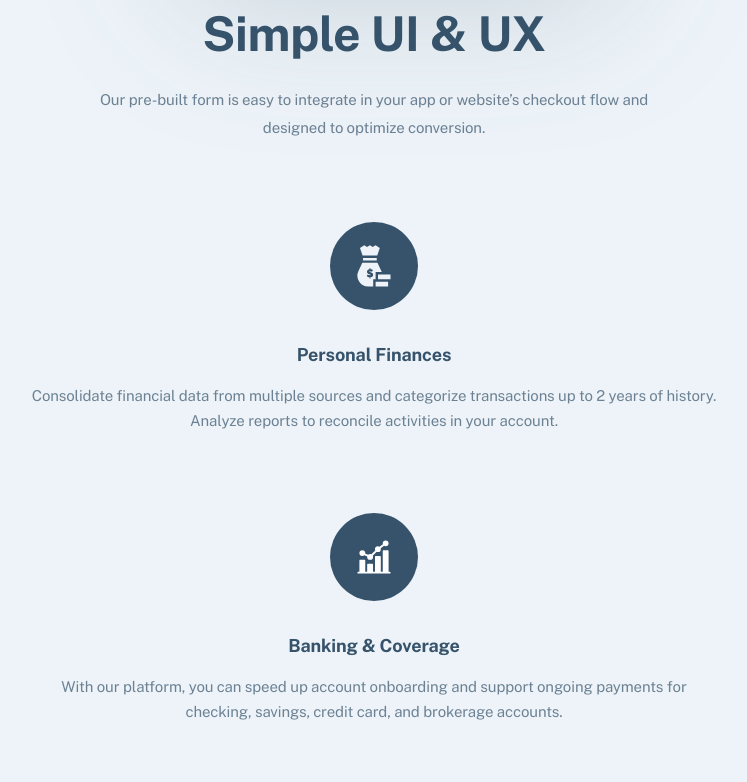
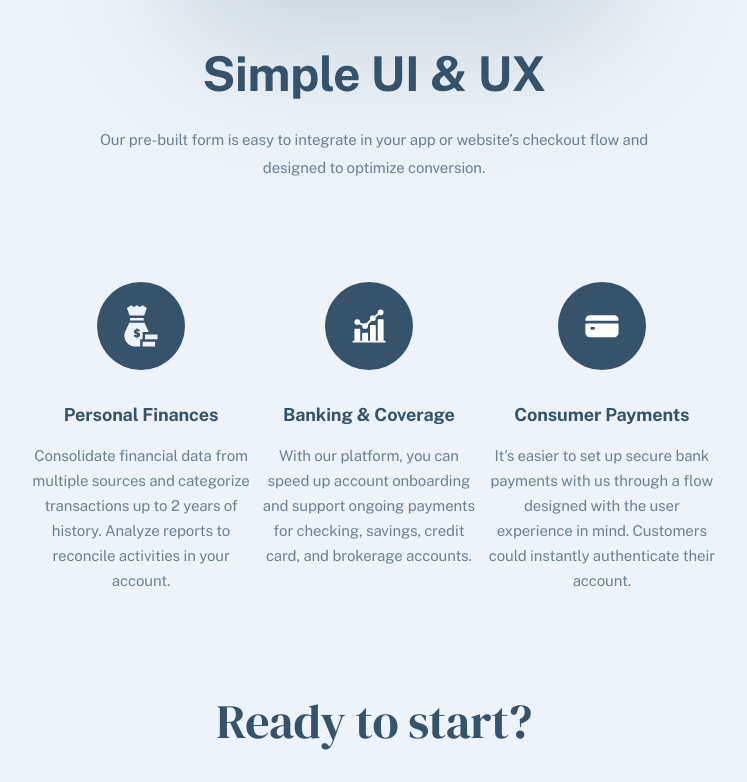
Before and after one commit to HanSeongLee/payapi, a Next.js app: page / in a window 1280 px wide. Shown: the part 2421-3203 px from the top of the page, without its empty margins (266-1013 px from the left). Built offline with nearby package versions, Linux system fonts and the light colour scheme; no server answers.

Commit message:
ADD | Feature section on tablet

```diff
--- a/components/FeatureSection/index.tsx
+++ b/components/FeatureSection/index.tsx
@@ -19,6 +19,7 @@ const FeatureSection: React.FC = () => {
                              size={'large'}
                 />
 
+                <div className={styles.featureContainer}>
                     <FeatureCard src={'/img/home/desktop/icon-personal-finances.svg'}
                                  title={'Personal Finances'}
                                  description={'Consolidate financial data from multiple sources and categorize transactions up to 2 years of history. Analyze reports to reconcile activities in your account.'}
@@ -31,8 +32,9 @@ const FeatureSection: React.FC = () => {
                                  title={'Consumer Payments'}
                                  description={'It’s easier to set up secure bank payments with us through a flow designed with the user experience in mind. Customers could instantly authenticate their account.'}
                     />
+                </div>
 
-                <TitledScheduleDemoForm />
+                <TitledScheduleDemoForm/>
             </Container>
         </section>
     );
--- a/components/FeatureSection/style.module.scss
+++ b/components/FeatureSection/style.module.scss
@@ -1,10 +1,30 @@
+@import "styles/utils";
 
 .largeFeatureSection {
   padding: 80px 0;
+
+  @include media(">tablet") {
+    padding: 100px 0;
+  }
 
   .container {
     display: flex;
     flex-direction: column;
     grid-gap: 80px;
+
+    @include media(">tablet") {
+      grid-gap: 100px;
+    }
+  }
+
+  .featureContainer {
+    display: inherit;
+    flex-direction: inherit;
+    grid-gap: inherit;
+
+    @include media(">tablet") {
+      flex-direction: row;
+      grid-gap: 10px;
+    }
   }
 }
```
Lines whose indentation alone changed are shown as unchanged.
